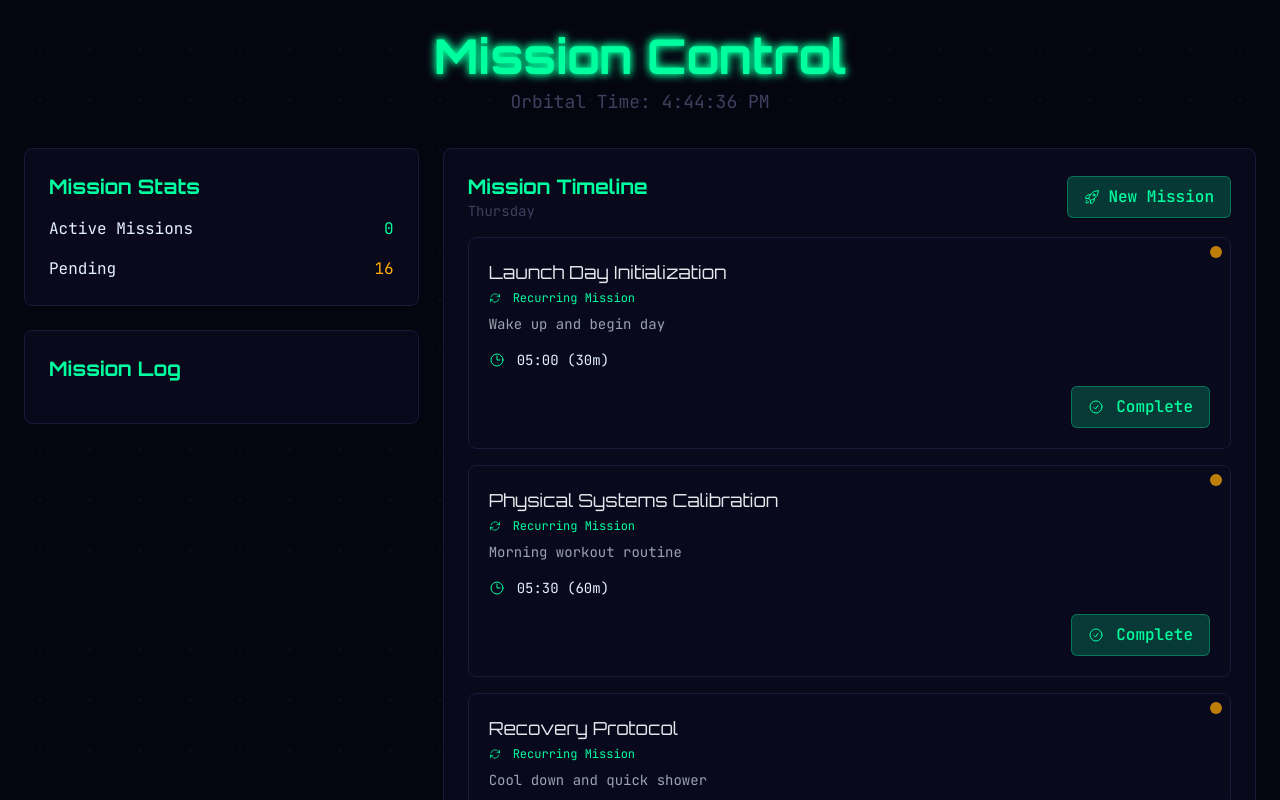
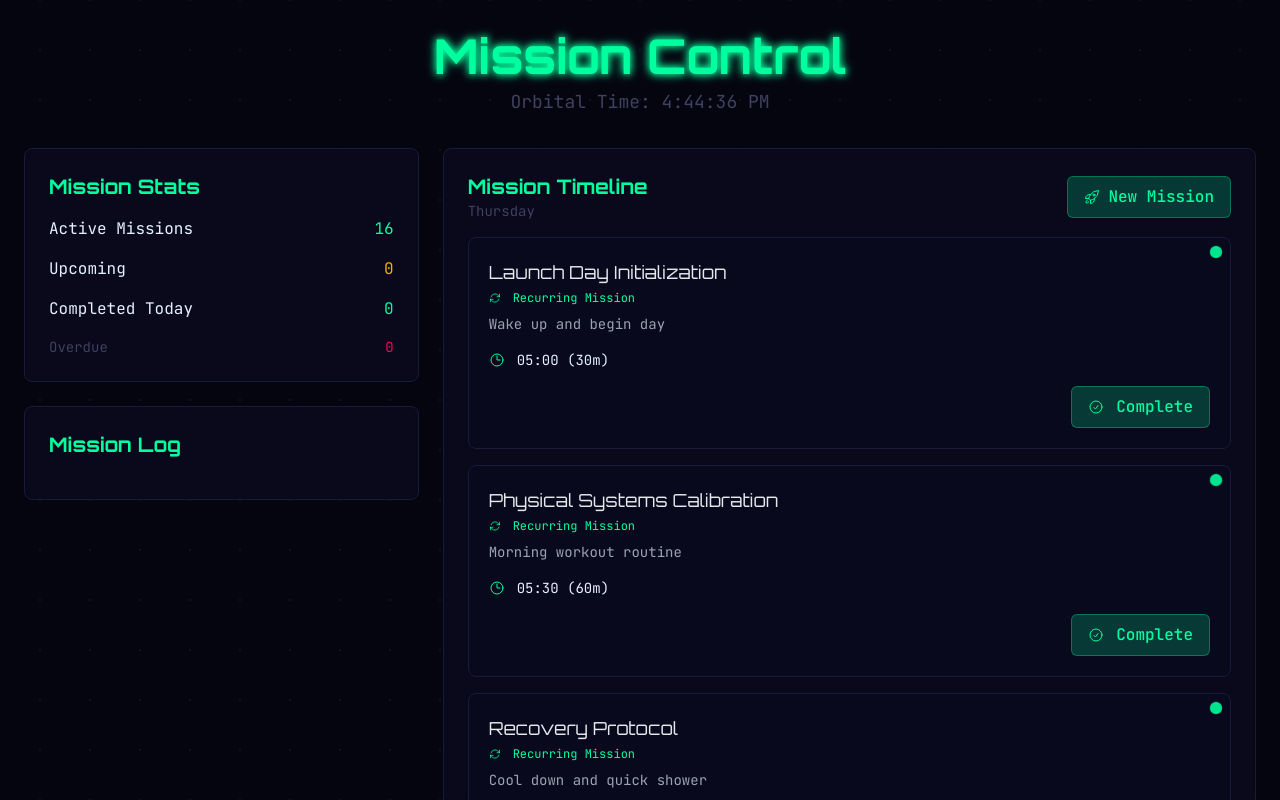
Before and after one commit to Hustada/space-scheduler, a React (Vite) app: page / in a window 1280 px wide. Built offline with nearby package versions, Linux system fonts and the light colour scheme.

Commit message:
Enhance mission status system
- Add automatic status updates based on time
- Add Completed Today and Overdue stats
- Improve status indicators with pulsing animations
- Fix color classes to match Tailwind config

```diff
--- a/src/App.jsx
+++ b/src/App.jsx
@@ -251,14 +251,34 @@ function App() {
     }))
   }
 
+  const getMissionStatus = (mission) => {
+    const now = new Date();
+    const [hours, minutes] = mission.time.split(':').map(Number);
+    const missionTime = new Date(now.setHours(hours, minutes, 0, 0));
+    const endTime = new Date(missionTime.getTime() + mission.duration * 60000);
+
+    if (mission.status === 'complete') return 'complete';
+    if (now >= missionTime && now <= endTime) return 'active';
+    if (now < missionTime) return 'pending';
+    return 'overdue';
+  };
+
   const getMissionStatusColor = (status) => {
     switch (status) {
-      case 'complete': return 'status-complete'
-      case 'active': return 'status-active'
-      case 'critical': return 'status-critical'
-      default: return 'status-pending'
+      case 'complete': return 'status-complete';
+      case 'active': return 'status-active';
+      case 'overdue': return 'status-critical';
+      default: return 'status-pending';
     }
-  }
+  };
+
+  // Update mission statuses based on current time
+  useEffect(() => {
+    setMissions(missions.map(mission => ({
+      ...mission,
+      status: getMissionStatus(mission)
+    })));
+  }, [currentTime]);
 
   return (
     <div className="h-screen w-screen overflow-hidden bg-space-darker">
@@ -301,8 +321,21 @@ function App() {
                     <span className="text-space-primary">{missions.filter(m => m.status === 'active').length}</span>
                   </div>
                   <div className="flex justify-between items-center">
-                    <span>Pending</span>
+                    <span>Upcoming</span>
                     <span className="text-space-warning">{missions.filter(m => m.status === 'pending').length}</span>
+                  </div>
+                  <div className="flex justify-between items-center">
+                    <span>Completed Today</span>
+                    <span className="text-space-success">
+                      {missions.filter(m =>
+                        m.status === 'complete' &&
+                        new Date(m.completedAt).toDateString() === new Date().toDateString()
+                      ).length}
+                    </span>
+                  </div>
+                  <div className="flex justify-between items-center text-sm text-space-gray">
+                    <span>Overdue</span>
+                    <span className="text-space-danger">{missions.filter(m => m.status === 'overdue').length}</span>
                   </div>
                 </div>
               </div>
@@ -371,7 +404,7 @@ function App() {
                       animate={{ opacity: 1, y: 0 }}
                       exit={{ opacity: 0, y: -20 }}
                     >
-                      <div className={`mission-status ${getMissionStatusColor(mission.status)}`} />
+                      <div className={`mission-status ${getMissionStatusColor(getMissionStatus(mission))}`} />
 
                       {/* Title and Description */}
                       <div className="flex-1 mb-4">
--- a/src/index.css
+++ b/src/index.css
@@ -40,11 +40,12 @@
   }
 
   .status-pending {
-    @apply bg-space-warning animate-pulse;
+    @apply bg-space-warning;
   }
 
   .status-active {
-    @apply bg-space-primary animate-pulse;
+    @apply bg-space-primary;
+    animation: pulse 2s infinite;
   }
 
   .status-complete {
@@ -52,7 +53,23 @@
   }
 
   .status-critical {
-    @apply bg-space-danger animate-pulse-slow;
+    @apply bg-space-danger;
+    animation: pulse 1s infinite;
+  }
+
+  @keyframes pulse {
+    0% {
+      opacity: 1;
+      transform: scale(1);
+    }
+    50% {
+      opacity: 0.5;
+      transform: scale(1.1);
+    }
+    100% {
+      opacity: 1;
+      transform: scale(1);
+    }
   }
 
   .mission-button {
```
